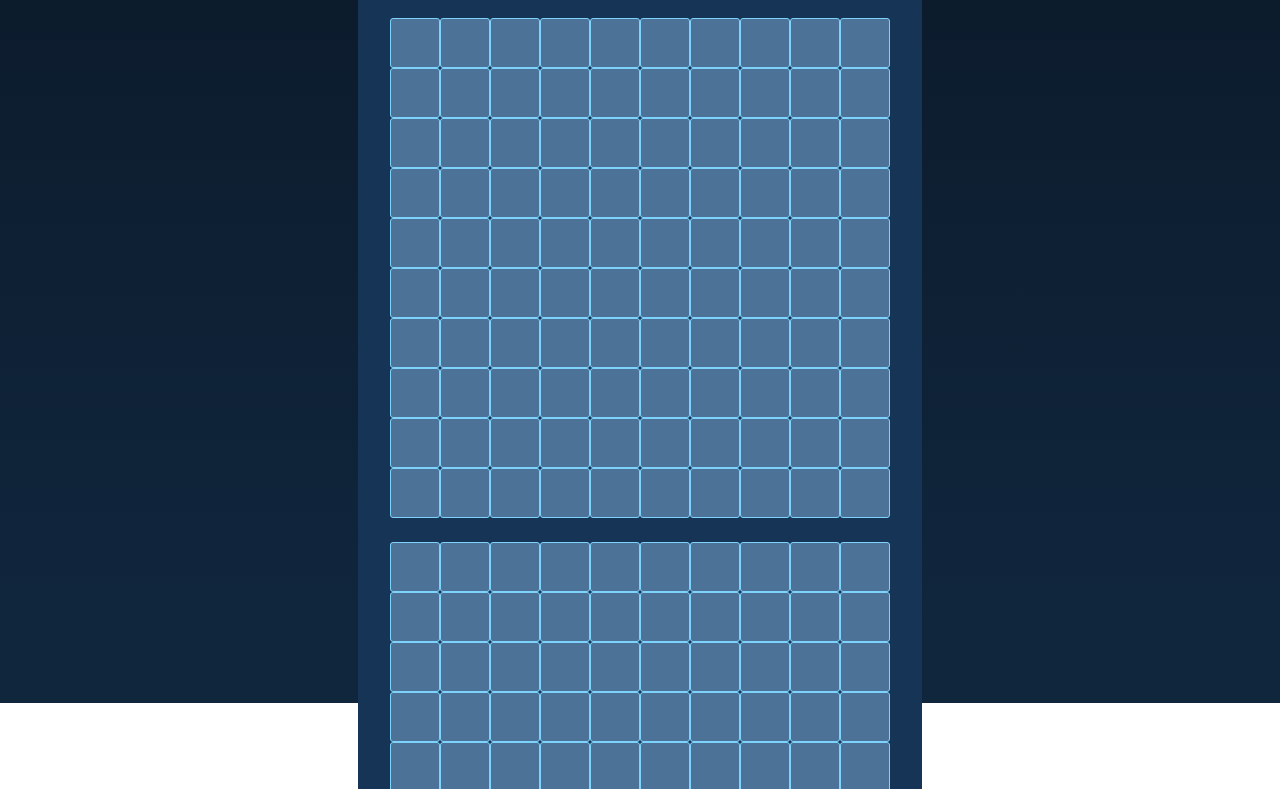
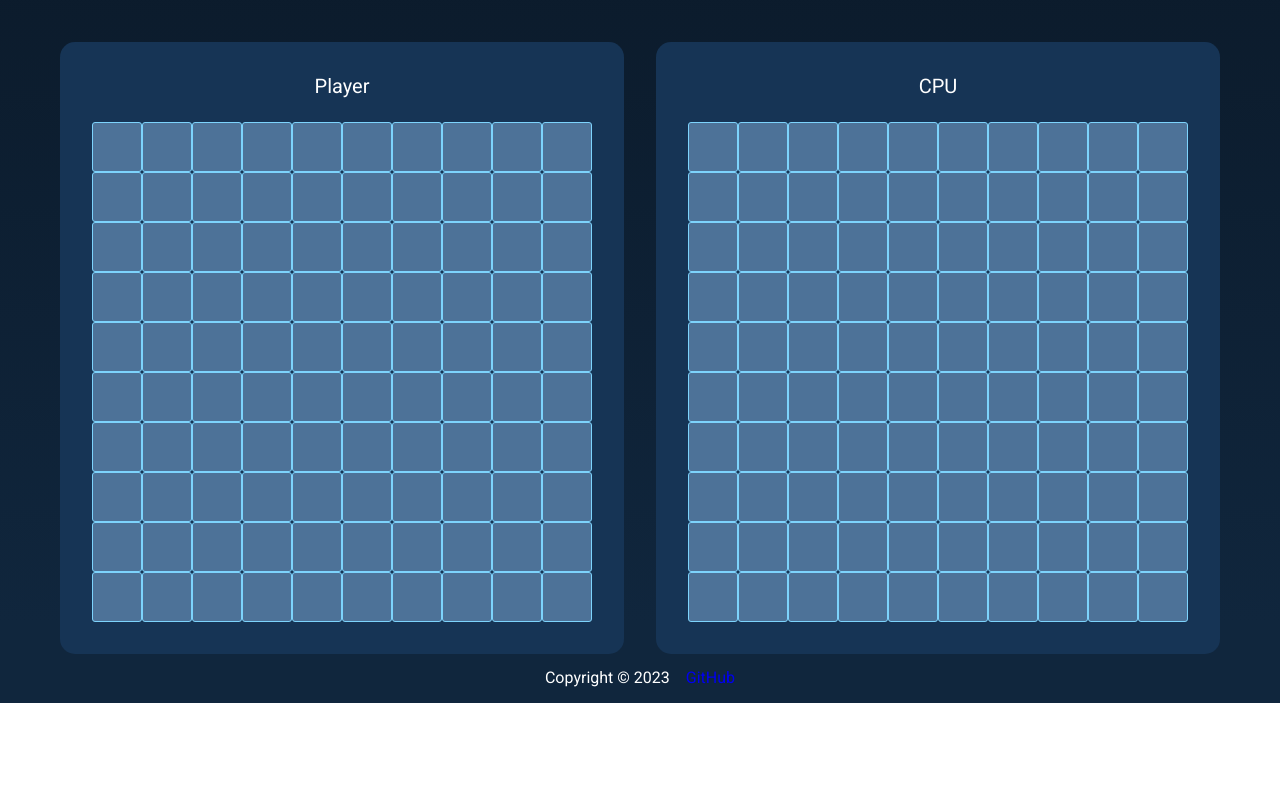
Before and after one commit to nronzel/battleship, a website built with webpack: page dist/index.html in a window 1280 px wide. Shown: the part 97-886 px from the top of the page. After the commit the page ends 800 px from the top, so only its background shows below. Built offline with nearby package versions, Linux system fonts and the light colour scheme; a web font is replaced by a local one.

Commit message:
add: footer and board-containers

```diff
--- a/dist/index.html
+++ b/dist/index.html
@@ -12,10 +12,22 @@
     <div class="main-container">
       <div class="title"><h1>Battleship</h1></div>
 
-      <div class="board-container">
-        <div id="Player" class="board"></div>
-        <div id="Cpu" class="board"></div>
+      <div class="boards">
+        <div class="board-container">
+          <p class="board-title">Player</p>
+          <div id="Player" class="board"></div>
+        </div>
+        <div class="board-container">
+          <p class="board-title">CPU</p>
+          <div id="Cpu" class="board"></div>
+        </div>
       </div>
+      <footer>
+        <p class="footer-text">Copyright © 2023</p>
+        <p class="footer-text">
+          <a href="https://github.com/nronzel">GitHub</a>
+        </p>
+      </footer>
     </div>
   </body>
 </html>
```
